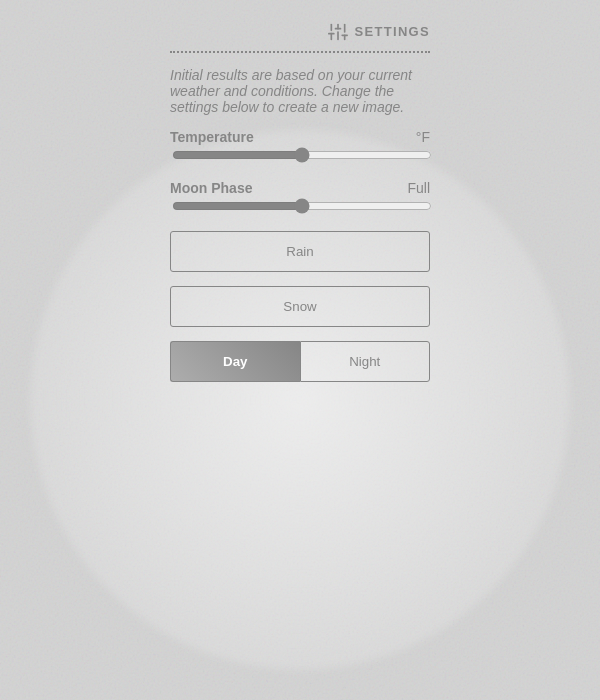
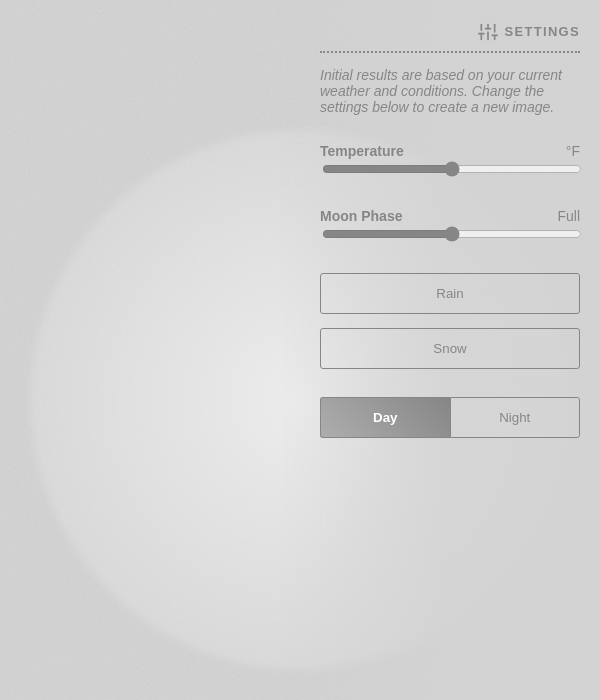
Before and after one commit to xtinarees/wthr-img, a React (Vite) app: page / in a window 600 px wide. Both pictures are taken after a click on the button "SETTINGS". Shown: the top 700 px of the page. Built offline with nearby package versions, Linux system fonts and the light colour scheme; no server answers.

Commit message:
better control panel

```diff
--- a/src/components/BackgroundControls.jsx
+++ b/src/components/BackgroundControls.jsx
@@ -1,23 +1,19 @@
-import React from 'react';
-import tinycolor from 'tinycolor2';
+import React from "react";
+import tinycolor from "tinycolor2";
 
 /**
  * Manage background styles for controls panel
  * inside of div in order to control opacity independently
-
  */
 const BackgroundControls = ({ color }) => {
   const colorStr = tinycolor(color).toString();
-  // const gradient = `linear-gradient(to right, rgba(255,0,0,0), ${colorStr})`;
   const gradient = `linear-gradient(to right, rgba(255,0,0,0), ${colorStr}, ${colorStr})`;
 
-  const stylesDesktop = { backgroundImage: gradient };
-  const stylesMobile = { backgroundColor: colorStr };
+  const styles = { backgroundImage: gradient };
 
   return (
     <div className="controls__background">
-      <div className="controls__background-inner controls__background--mobile" style={stylesMobile}></div>
-      <div className="controls__background-inner controls__background--desktop" style={stylesDesktop}></div>
+      <div className="controls__background-inner" style={styles}></div>
     </div>
   );
 };
--- a/src/index.css
+++ b/src/index.css
@@ -84,10 +84,16 @@ body {
 .controls {
   width: 300px;
   text-align: left;
+  max-height: 100vh;
+  display: flex;
+  justify-content: center;
 }
 
 .controls__inner {
   padding: 20px;
+  display: flex;
+  flex-direction: column;
+  overflow-y: auto;
 }
 
 .controls__background {
@@ -100,6 +106,7 @@ body {
   height: 100%;
   top: 0;
   left: 0;
+  opacity: 0.8;
 }
 
 .controls__background--mobile {
@@ -162,43 +169,6 @@ body {
 
 .control--info {
   font-style: italic;
-}
-
-@media only screen and (max-width: 600px) {
-  .controls {
-    width: 100%;
-    max-height: 100vh;
-    display: flex;
-    justify-content: center;
-  }
-  .controls__inner {
-    width: 300px;
-    display: flex;
-    flex-direction: column;
-    overflow-y: auto;
-  }
-
-  .controls__background {
-    width: 100%;
-  }
-  .controls__content {
-    display: none;
-  }
-  .controls__background--desktop {
-    display: none;
-  }
-  .control {
-    margin-bottom: 1em;
-  }
-}
-
-@media only screen and (min-width: 600px) {
-  .is-closed-controls .controls__header {
-    justify-content: flex-end;
-  }
-  .controls__background--mobile {
-    display: none;
-  }
 }
 
 /*------------------------------------*\
```
